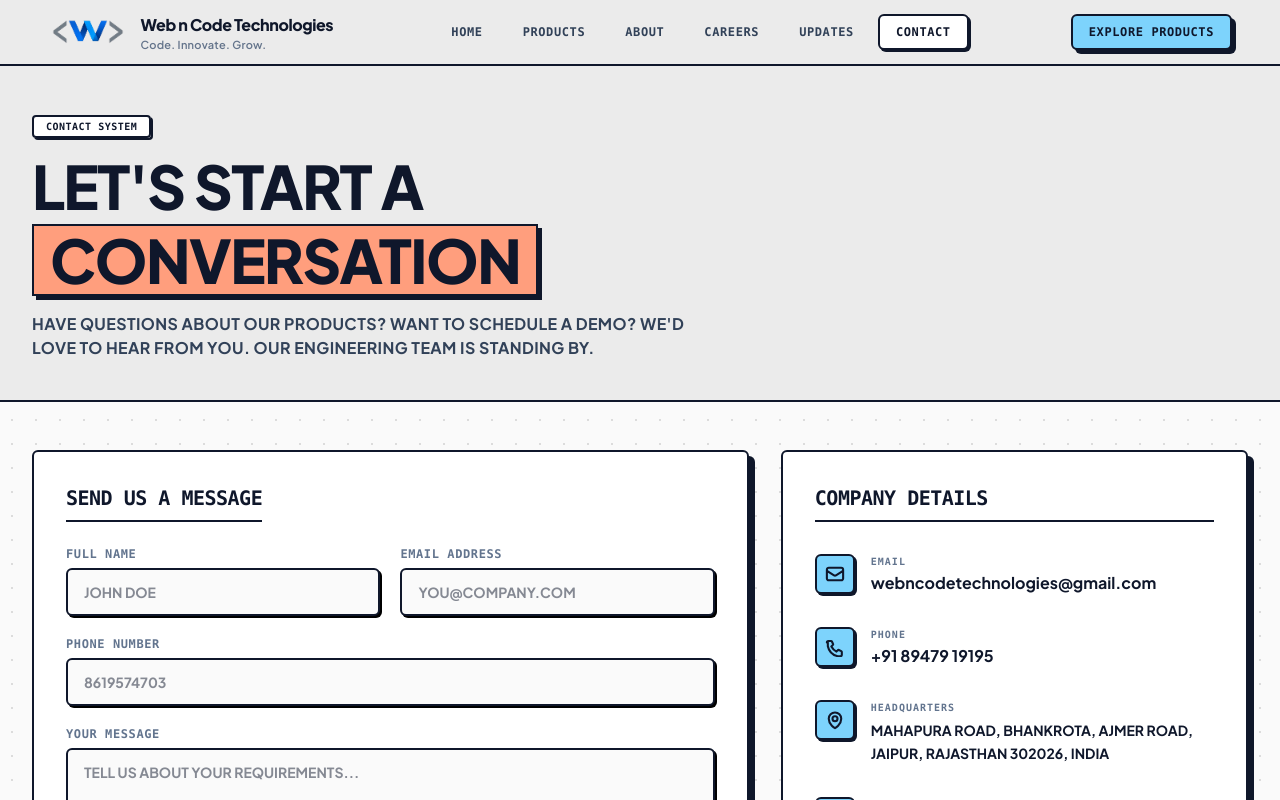
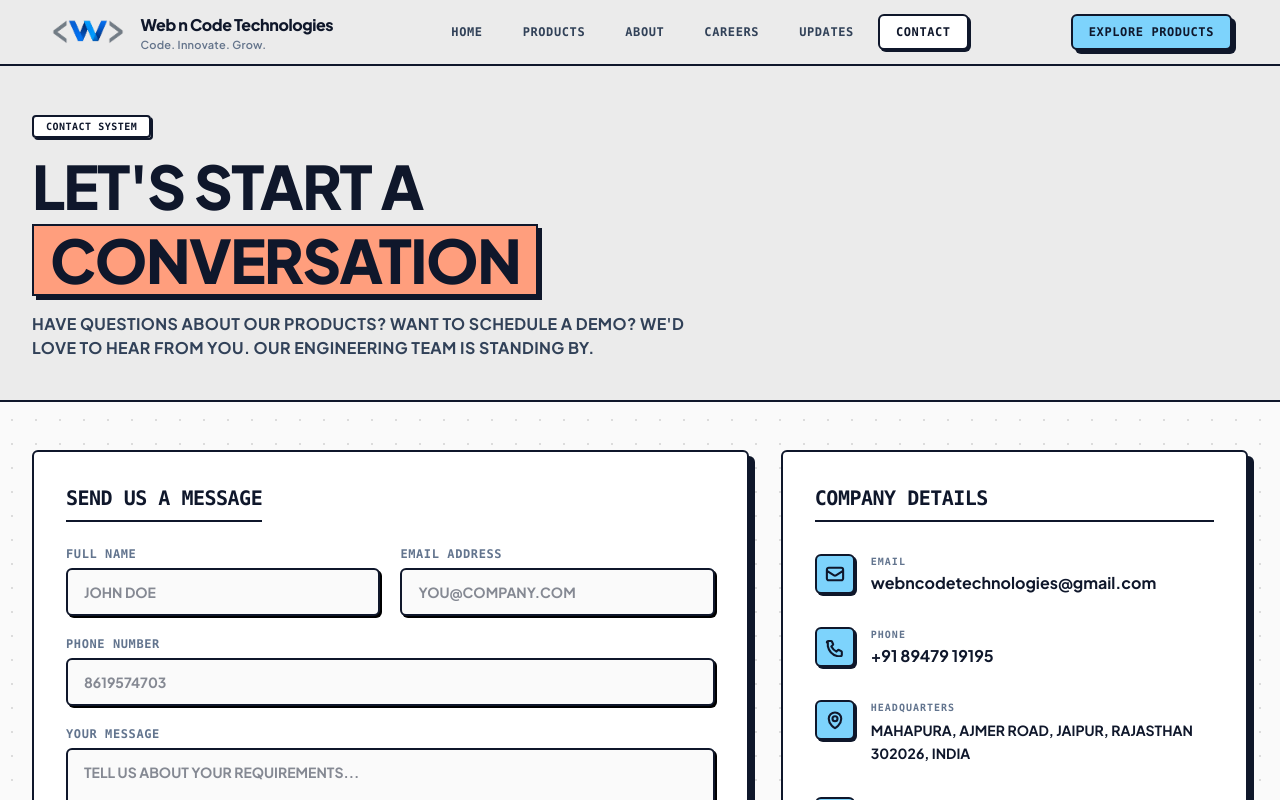
Before and after one commit to Durgesh-sharma9/webncode.web, a React (Vite) app: page /contact in a window 1280 px wide. Shown: the top 800 px of the page. Built offline with nearby package versions, Linux system fonts and the light colour scheme.

Commit message:
add change

```diff
--- a/src/pages/Contact.tsx
+++ b/src/pages/Contact.tsx
@@ -7,7 +7,7 @@ import { showSuccessToast, showErrorToast } from '../components/ui/Toast'
 // LOCATION CONFIGURATION
 // ---------------------------------------------------------
 const LOCATION_CONFIG = {
-  address: 'Mahapura Road, Bhankrota, Ajmer Road, Jaipur, Rajasthan 302026, India',
+  address: 'Mahapura, Ajmer Road, Jaipur, Rajasthan 302026, India',
   embedUrl: 'https://maps.google.com/maps?q=26.846032,75.676383&t=&z=16&ie=UTF8&iwloc=&output=embed'
 }
 
```
